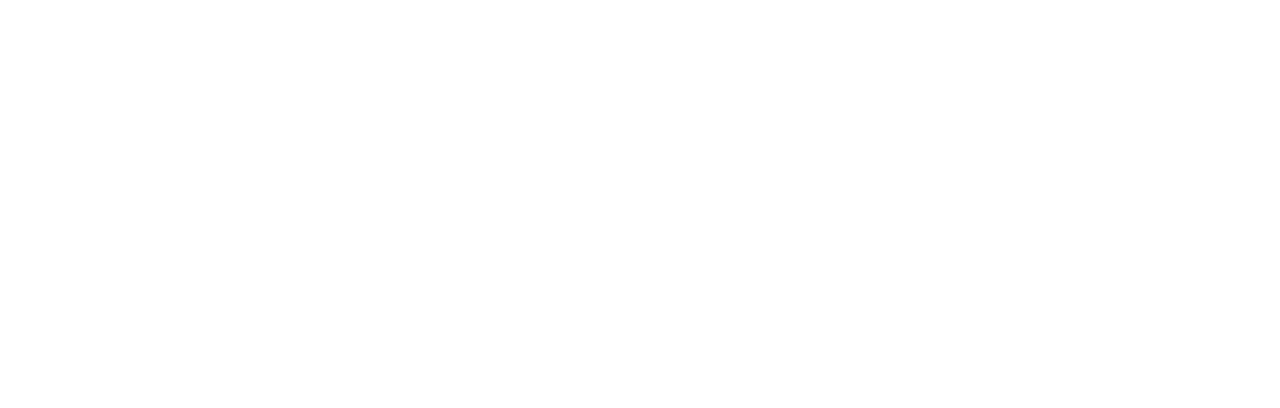
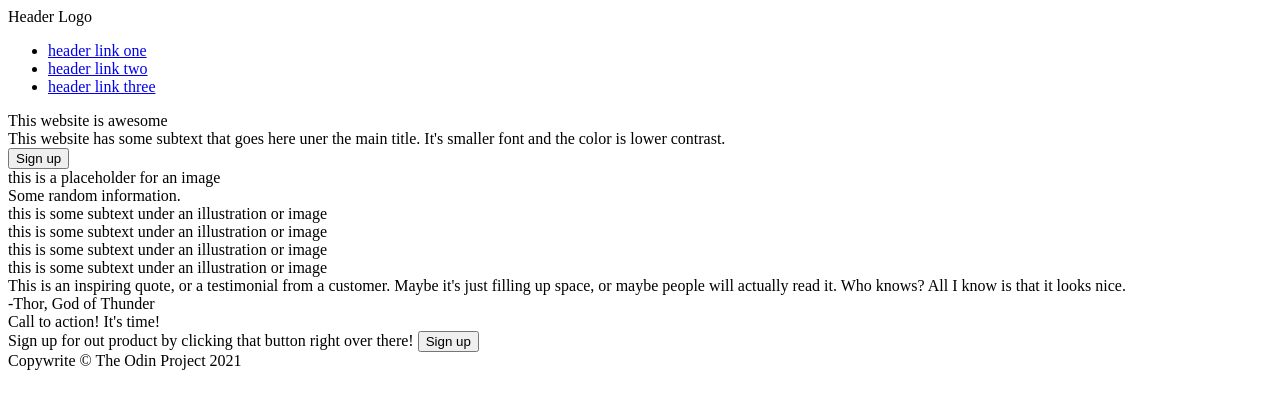
Before and after one commit to jellohead/landing-page, a plain HTML site: page index.html in a window 1280 px wide. Drawn offline with Linux system fonts and the light colour scheme.

Commit message:
Roughed out the content. All text is added. Basic grouping into divs but no real formatting or stying is completed.

```diff
--- a/index.html
+++ b/index.html
@@ -8,6 +8,44 @@
 </head>
 
 <body>
+    <div class="header">
+        <div>Header Logo</div>
+        <ul>
+            <li><a href="one">header link one</a></li>
+            <li><a href="two">header link two</a></li>
+            <li><a href="three">header link three</a></li>
+        </ul>
+    </div>
+
+    <div>This website is awesome</div>
+    <div>This website has some subtext that goes here uner the main title. It's smaller font and the color is lower
+        contrast.</div>
+    <button class="SignUp">Sign up</button>
+    <div>this is a placeholder for an image</div>
+
+    <div>Some random information.</div>
+    <div class="information">
+        <div>this is some subtext under an illustration or image</div>
+        <div>this is some subtext under an illustration or image</div>
+        <div>this is some subtext under an illustration or image</div>
+        <div>this is some subtext under an illustration or image</div>
+    </div>
+
+    <div class="quote">
+        <div>This is an inspiring quote, or a testimonial from a customer. Maybe it's just filling up space, or maybe
+            people will actually read it. Who knows? All I know is that it looks nice.</div>
+        <div>-Thor, God of Thunder</div>
+    </div>
+
+    <div class="call-to-action">
+        <div>Call to action! It's time!</div>
+        <div>Sign up for out product by clicking that button right over there!</dir>
+            <button class="SignUp">Sign up</button>
+        </div>
+
+        <div class="footer">
+            Copywrite © The Odin Project 2021
+        </div>
 
 </body>
 
```
